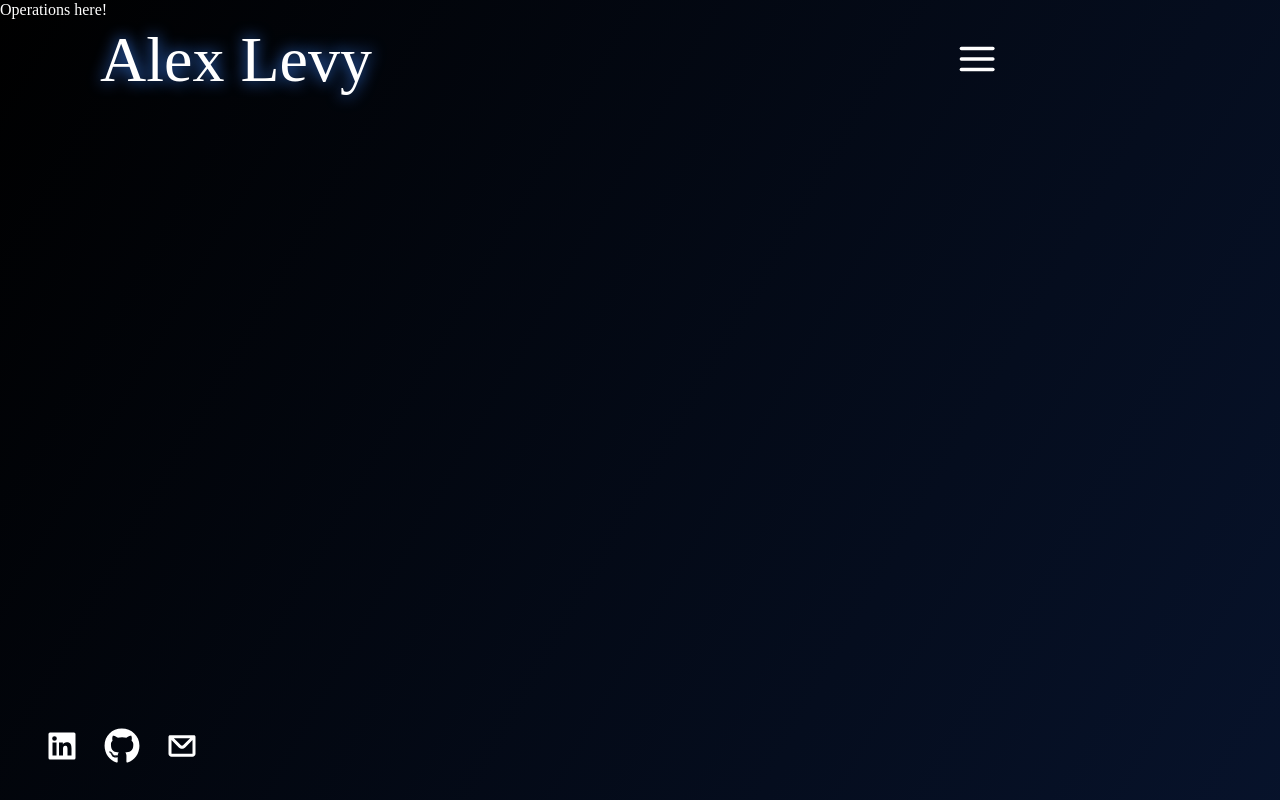
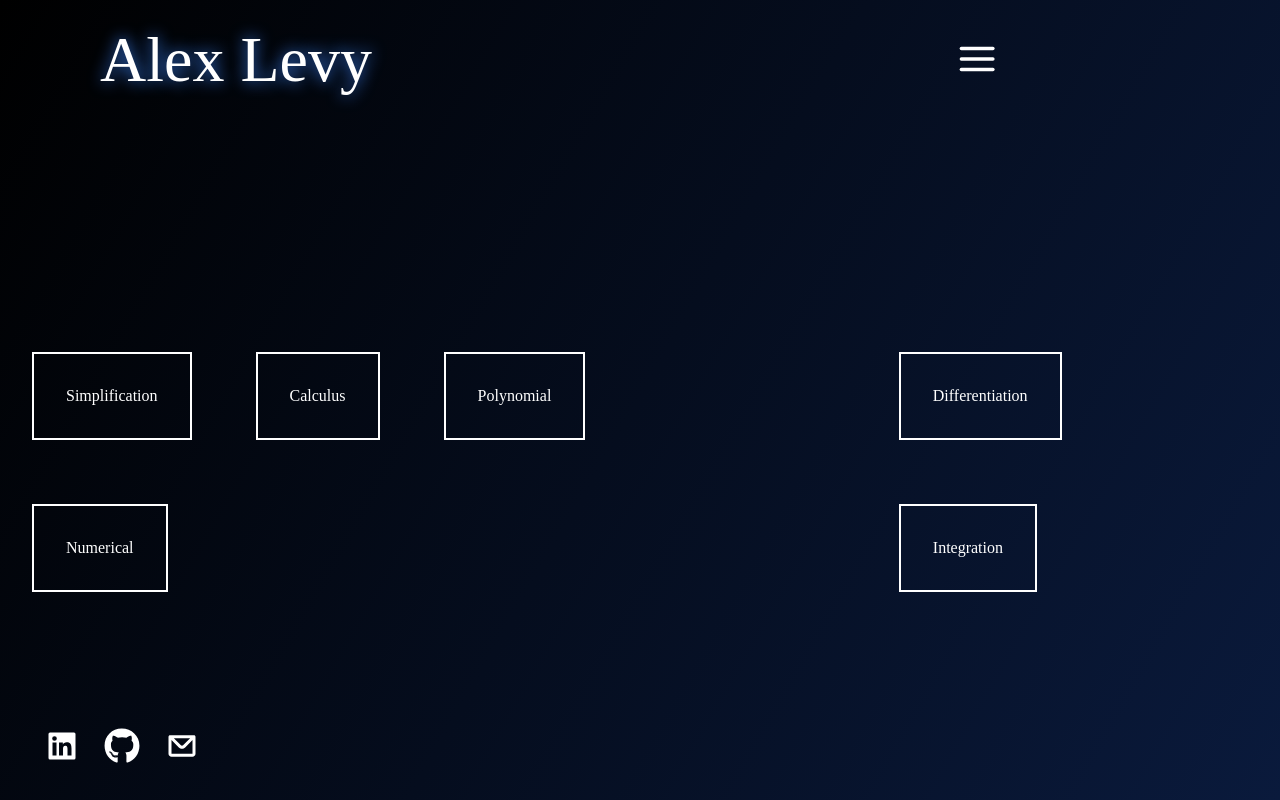
Before and after one commit to ajlevy246/LevySite, a Next.js app: page /projects/LevyCAS in a window 1280 px wide. Shown: the top 800 px of the page. Built offline with nearby package versions, Linux system fonts and the light colour scheme.

Commit message:
build error fixes

```diff
--- a/src/app/projects/EarleyParser/page.tsx
+++ b/src/app/projects/EarleyParser/page.tsx
@@ -1,4 +1,4 @@
-import "styles.css";
+import "./styles.css";
 
 export default function EarleyParser() {
     return (
--- a/src/app/projects/LevyCAS/page.tsx
+++ b/src/app/projects/LevyCAS/page.tsx
@@ -1,10 +1,74 @@
 import "./styles.css";
+
+function SimplificationMenu() {
+    return (
+        <div>
+            <button>Automatic Simplification</button>
+            <button>Rationalization</button>
+            <button>Trigonometric Simplification</button>
+        </div>
+    )
+}
+
+function CalculusMenu() {
+    return (
+        <div>
+            <button>Differentiation</button>
+            <button>Integration</button>
+        </div>
+    )
+}
+
+function PolynomialMenu() {
+    return (
+        <div>
+            <button>Greatest Common Divisor</button>
+            <button>Square-Free Factorization</button>
+        </div>
+    )
+}
+
+function NumericalMenu() {
+    return (
+        <div>
+            <button>Prime Check</button>
+            <button>Integer Factor</button>
+        </div>
+    )
+}
 
 export default function LevyCAS() {
     return (
-        <section className="cas min-h-screen pb-[2000px]">
-            <form className="gui">
-                Operations here!
+        <section id="cas-demo" className="min-h-screen">
+            {/* Output */}
+            <div>
+
+            </div>
+
+            {/* Operations*/}
+            <form id="cas-gui">
+                {/* Operations menu */}
+                <div id="cas-op-menu">
+                    {/* Operation class menu */}
+                    <div>
+                        <button>Simplification</button>
+                        <button>Calculus</button>
+                        <button>Polynomial</button>
+                        <button>Numerical</button>
+                    </div>
+
+                    {/* Operation type menu */}
+                    <div>
+                        {/* Rendering of menus depends on operation class selection - Calculus for now */}
+                        <CalculusMenu />
+                    </div>
+                </div>
+
+                {/* Input */}
+                <div>
+
+                </div>
+
             </form>
         </section>
     )
--- a/src/app/projects/LevyCAS/styles.css
+++ b/src/app/projects/LevyCAS/styles.css
@@ -1,5 +1,27 @@
 /* Whole page */
-.cas {
+
+/* See https://codepen.io/jkantner/pen/GReNrrQ for nice radio buttons! */
+#cas-demo {
     background-origin: content-box;
     background: var(--background);
 }
+
+#cas-op-menu {
+    padding-top: 25%;
+    display: flex;
+    flex-direction: row;
+    gap: 5rem;
+}
+
+#cas-gui button {
+    padding: 2rem;
+    margin: 2rem;
+    cursor: pointer;
+    border: 2px solid white;
+    transition: 0.2s;
+}
+
+#cas-gui button:hover {
+    scale: 1.1;
+    background-color: blue;
+}
```
